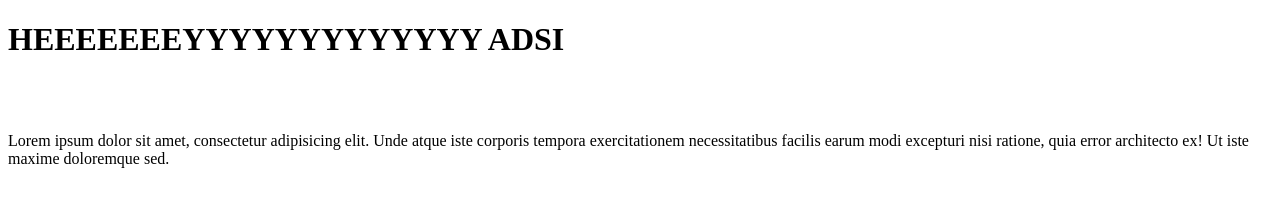
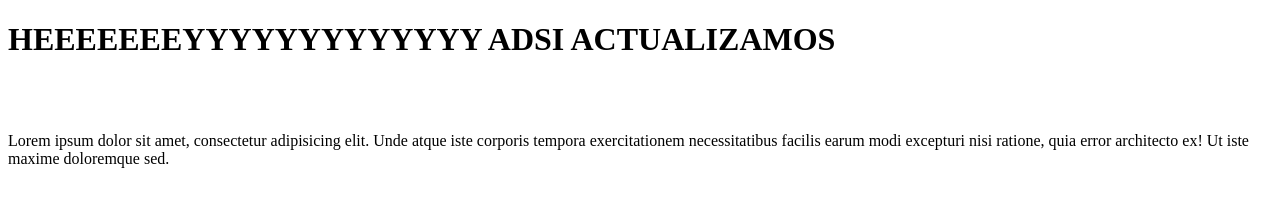
Before and after one commit to Quiutbryan/PracticaGitHub, a plain HTML site: page index.html in a window 1280 px wide. Drawn offline with Linux system fonts and the light colour scheme.

Commit message:
Actualizar el archivo

```diff
--- a/index.html
+++ b/index.html
@@ -6,7 +6,7 @@
     <title>PRACTICA GITHUB</title>
 </head>
 <body>
-    <h1>HEEEEEEEYYYYYYYYYYYYY ADSI</h1>
+    <h1>HEEEEEEEYYYYYYYYYYYYY ADSI ACTUALIZAMOS </h1 >
     <br><br>
    <p>Lorem ipsum dolor sit amet, consectetur adipisicing elit. Unde atque iste corporis tempora exercitationem necessitatibus facilis earum modi excepturi nisi ratione, quia error architecto ex! Ut iste maxime doloremque sed.</p>
 </body>
```
